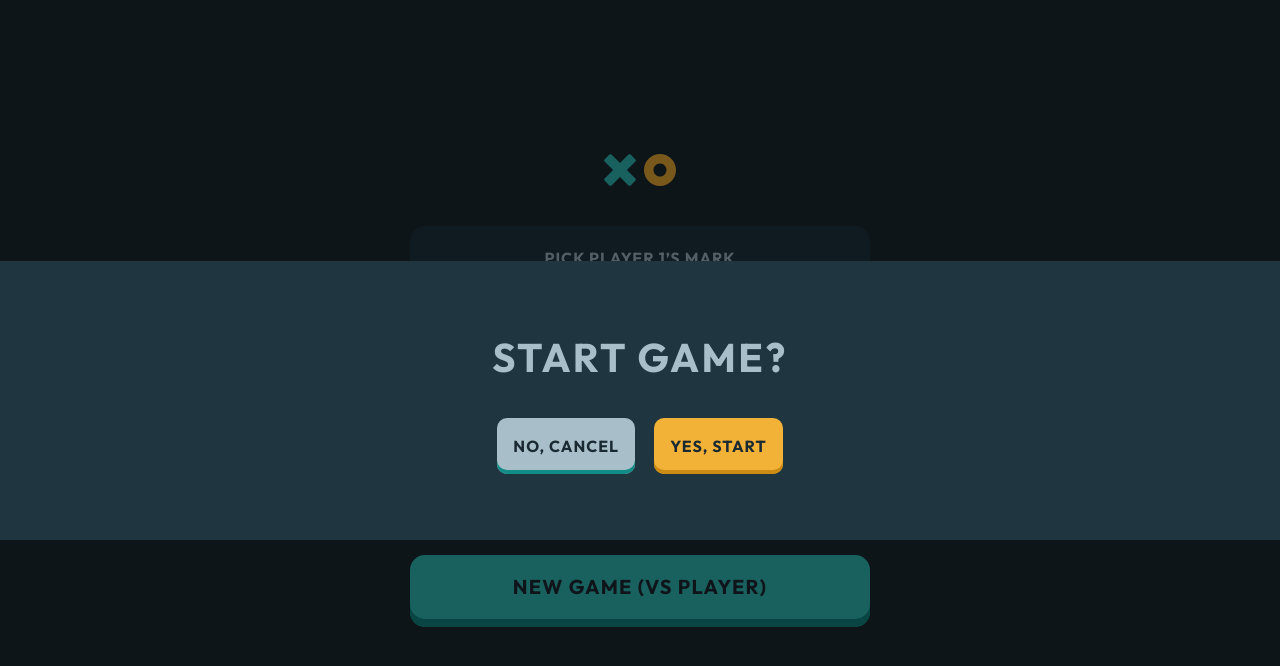
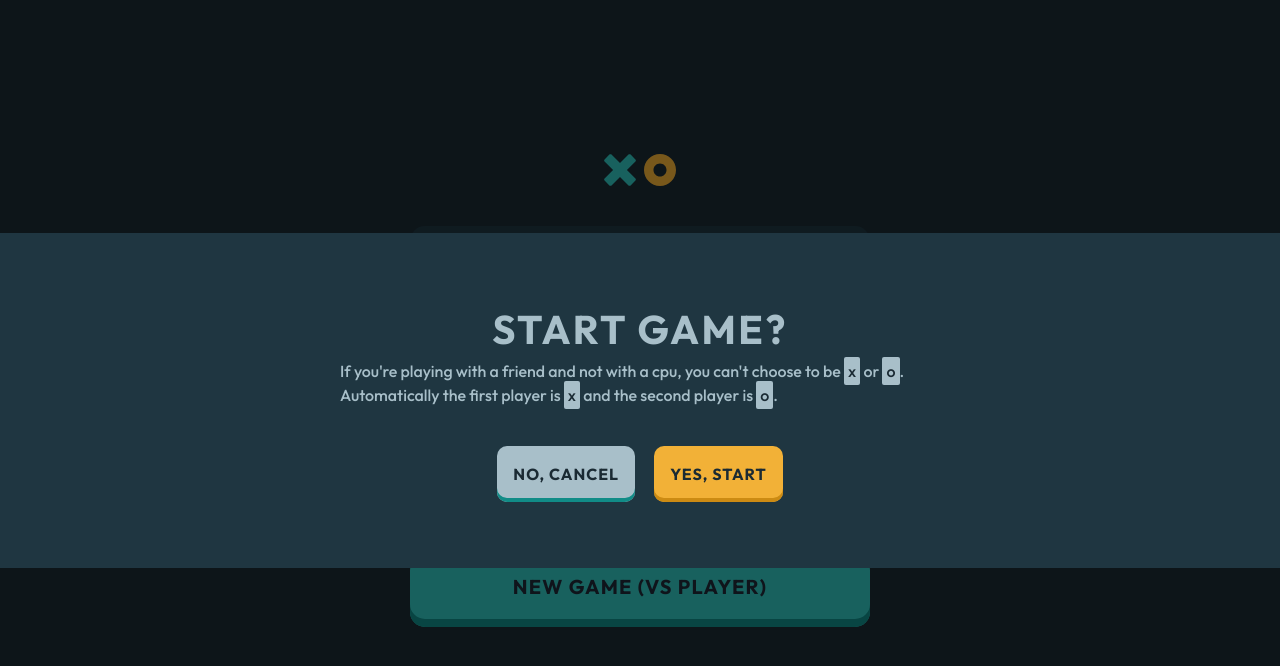
Before and after one commit to mirzobox/tic-tac-toe-selfmade, a website built with Vite: page index.html in a window 1280 px wide. Both pictures are taken after a click on the label "NEW GAME (VS PLAYER)". Built offline with nearby package versions, Linux system fonts and the light colour scheme.

Commit message:
Redesign (add message to start game modal). Update structure score board

```diff
--- a/index.html
+++ b/index.html
@@ -222,9 +222,13 @@
             >
               <dt
                 class="text-[14px] font-medium uppercase tracking-[0.88px] text-dark-navy"
-              >
-                X (cpu)
-              </dt>
+                id="xStatus"
+                data-x="X"
+                data-o="O"
+                data-you="you"
+                data-cpu="cpu"
+                data-p="p1"
+              ></dt>
               <dd class="text-[24px] font-bold" id="xScore">0</dd>
             </div>
             <div
@@ -242,9 +246,13 @@
             >
               <dt
                 class="text-[14px] font-medium uppercase tracking-[0.88px] text-dark-navy"
-              >
-                O (you)
-              </dt>
+                id="oStatus"
+                data-x="X"
+                data-o="O"
+                data-you="you"
+                data-cpu="cpu"
+                data-p="p2"
+              ></dt>
               <dd class="text-[24px] font-bold" id="oScore">0</dd>
             </div>
           </dl>
@@ -260,11 +268,33 @@
       <div
         class="modal-box w-full max-w-full rounded-none bg-semi-dark-navy p-[66px] shadow-none"
       >
-        <h3
-          class="mb-[31px] text-center text-[40px] font-bold uppercase tracking-[2.5px] text-silver"
+        <div
+          class="mx-auto mb-[31px] flex w-full max-w-[600px] flex-col items-center"
         >
-          Start game?
-        </h3>
+          <h3
+            class="text-center text-[40px] font-bold uppercase tracking-[2.5px] text-silver"
+          >
+            Start game?
+          </h3>
+          <p class="mb-2 hidden text-silver" id="playerMessage">
+            If you're playing with a friend and not with a cpu, you can't choose
+            to be
+            <mark class="rounded-sm bg-silver p-1 leading-none text-dark-navy"
+              >x</mark
+            >
+            or
+            <mark class="rounded-sm bg-silver p-1 leading-none text-dark-navy"
+              >o</mark
+            >. Automatically the first player is
+            <mark class="rounded-sm bg-silver p-1 leading-none text-dark-navy"
+              >x</mark
+            >
+            and the second player is
+            <mark class="rounded-sm bg-silver p-1 leading-none text-dark-navy"
+              >o</mark
+            >.
+          </p>
+        </div>
         <div class="flex justify-center">
           <form method="dialog">
             <button
--- a/js/html-elements.js
+++ b/js/html-elements.js
@@ -4,9 +4,12 @@ const elLoader = document.getElementById("loader"),
   elSetupSubmitter = document.getElementById("setupSubmitter"),
   elConfirmGameStartModal = document.getElementById("confirmGameStartModal"),
   elStartGameButton = document.getElementById("startGameButton"),
+  elPlayerMessage = document.getElementById("playerMessage"),
   elStartGameModal = document.getElementById("startGameModal"),
   elTurn = document.getElementById("turn"),
   elGameZone = document.getElementById("gameZone"),
+  elXStatus = document.getElementById("xStatus"),
+  elOStatus = document.getElementById("oStatus"),
   elXScore = document.getElementById("xScore"),
   elTieScore = document.getElementById("tieScore"),
   elOScore = document.getElementById("oScore"),
@@ -20,9 +23,12 @@ export {
   elSetupSubmitter,
   elConfirmGameStartModal,
   elStartGameButton,
+  elPlayerMessage,
   elStartGameModal,
   elTurn,
   elGameZone,
+  elXStatus,
+  elOStatus,
   elXScore,
   elTieScore,
   elOScore,
--- a/js/main.js
+++ b/js/main.js
@@ -1,9 +1,11 @@
 import cssClassModifiers from "./css-class-modifiers.js";
+import { player } from "./elements.js";
 import gameSetupDefault from "./game-setup-default.js";
 import getGameSetup from "./get-game-setup.js";
 import {
   elConfirmGameStartModal,
   elGameSetupForm,
+  elPlayerMessage,
   elSetupSubmitter,
   elStartGameButton,
   elWith,
@@ -28,10 +30,16 @@ elWith.forEach((radio) => {
 });
 
 elGameSetupForm.onsubmit = (e) => {
+  const { hidden } = cssClassModifiers;
   e.preventDefault();
   const gameSetup = new FormData(elGameSetupForm);
   finalGameSetup = getGameSetup(gameSetup);
   // showModal() daisyUI function
+  if (finalGameSetup.with === player) {
+    elPlayerMessage.classList.remove(hidden);
+  } else {
+    elPlayerMessage.classList.add(hidden);
+  }
   elConfirmGameStartModal.showModal();
 };
 
--- /dev/null
+++ b/js/set-score-board.js
@@ -0,0 +1,21 @@
+import { cpu, player, x } from "./elements.js";
+import { elOStatus, elXStatus } from "./html-elements.js";
+
+const setScoreBoard = (whichElIsUpdate) => {
+  if (Object.keys(whichElIsUpdate).length === 0) {
+    elXStatus.innerText = `${elXStatus.dataset.x} (${elXStatus.dataset.cpu})`;
+    elOStatus.innerText = `${elOStatus.dataset.o} (${elOStatus.dataset.you})`;
+  } else {
+    if (whichElIsUpdate.with === player) {
+      elXStatus.innerText = `${elXStatus.dataset.x} (${elXStatus.dataset.p})`;
+      elOStatus.innerText = `${elOStatus.dataset.o} (${elOStatus.dataset.p})`;
+    }
+
+    if (whichElIsUpdate.playerPick === x && whichElIsUpdate.with !== player) {
+      elXStatus.innerText = `${elXStatus.dataset.x} (${elXStatus.dataset.you})`;
+      elOStatus.innerText = `${elOStatus.dataset.o} (${elOStatus.dataset.cpu})`;
+    }
+  }
+};
+
+export default setScoreBoard;
--- a/js/ui-updater.js
+++ b/js/ui-updater.js
@@ -1,6 +1,8 @@
 import cssClassModifiers from "./css-class-modifiers.js";
+import gameSetupIsUpdate from "./game-setup-is-update.js";
 import { elBoxTemplate, elGameZone } from "./html-elements.js";
 import loader from "./loader.js";
+import setScoreBoard from "./set-score-board.js";
 import uiCleaner from "./ui-cleaner.js";
 
 const uiUpdater = (gameSetup) => {
@@ -16,6 +18,10 @@ const uiUpdater = (gameSetup) => {
   // Add elements
   elGameZone.append(fragment);
 
+  // Set score board
+  const whichElIsUpdate = gameSetupIsUpdate(gameSetup);
+  setScoreBoard(whichElIsUpdate);
+
   setTimeout(() => loader(false), timeout);
 };
 
```
